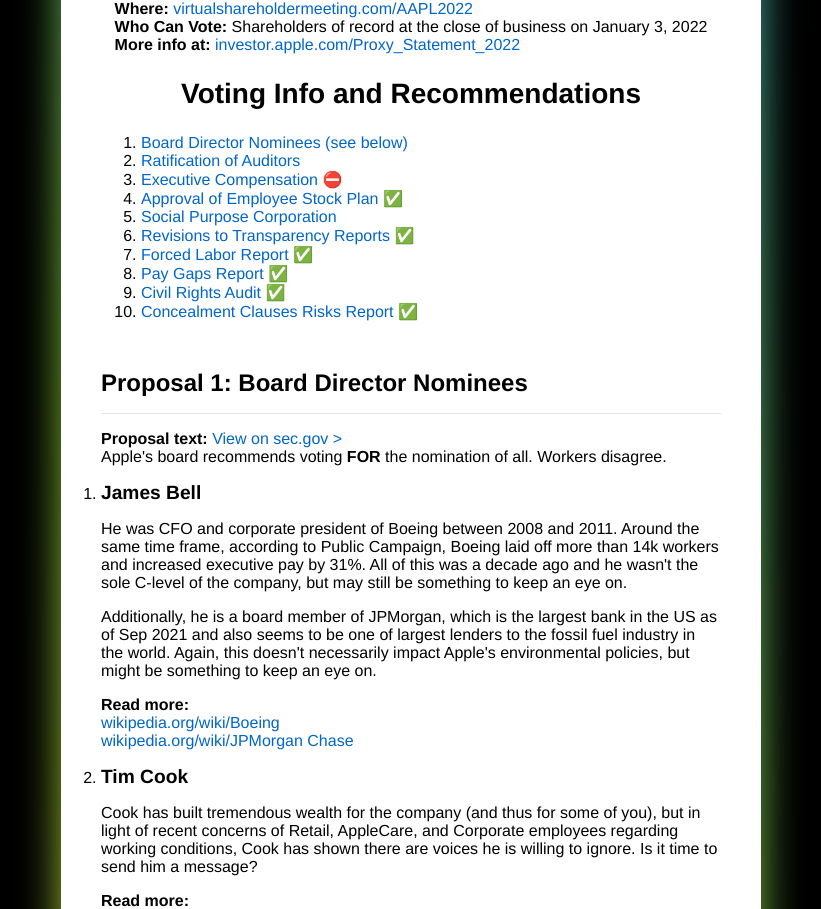
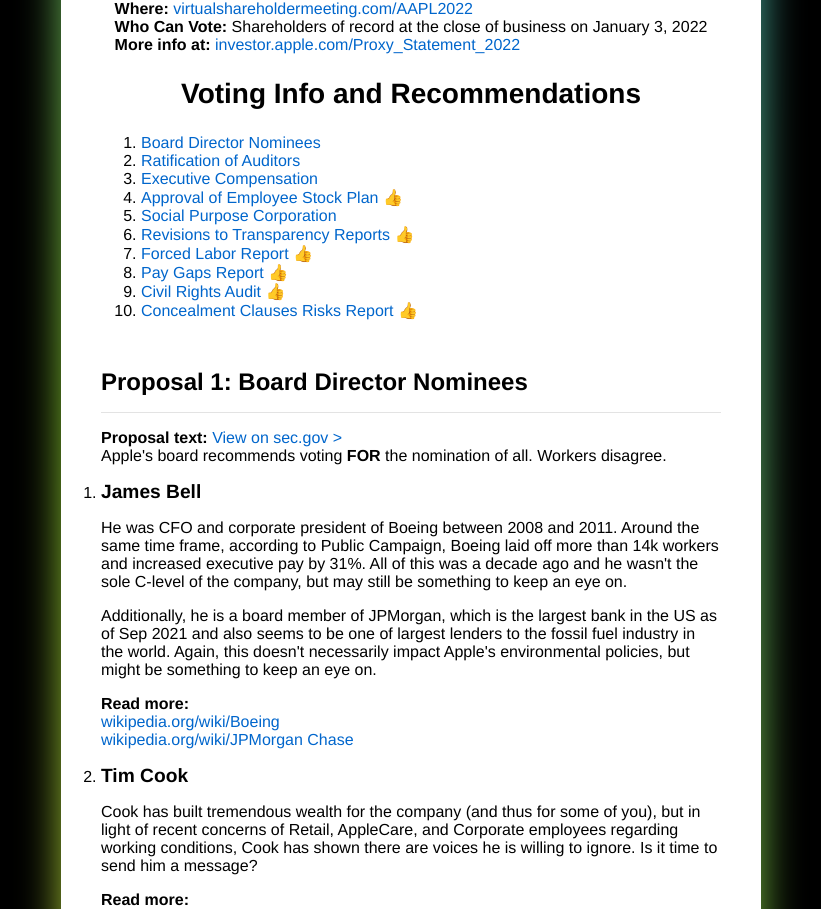
Before and after one commit to cherscarlett/apple-together, a Next.js app: page /shareholders in a window 1280 px wide. Shown: the part 810-1719 px from the top of the page, without its empty margins (229-1050 px from the left). Built offline with nearby package versions, Linux system fonts and the light colour scheme.

Commit message:
preview FORs

```diff
--- a/pages/shareholders.js
+++ b/pages/shareholders.js
@@ -45,16 +45,16 @@
           </p>
           <h4>Voting Info and Recommendations</h4>
           <ol>
-            <li><a href="#1">Board Director Nominees (see below)</a></li>
-            <li><a href="#2">Ratification of Auditors</a></li>
-            <li><a href="#3">Executive Compensation ⛔</a></li>
-            <li><a href="#4">Approval of Employee Stock Plan ✅</a></li>
-            <li><a href="#5">Social Purpose Corporation</a></li>
-            <li><a href="#6">Revisions to Transparency Reports ✅</a></li>
-            <li><a href="#7">Forced Labor Report ✅</a></li>
-            <li><a href="#8">Pay Gaps Report ✅</a></li>
-            <li><a href="#9">Civil Rights Audit ✅</a></li>
-            <li><a href="#10">Concealment Clauses Risks Report ✅</a></li>
+            <li><a href="#1">Board Director Nominees </a></li>
+            <li><a href="#2">Ratification of Auditors </a></li>
+            <li><a href="#3">Executive Compensation </a></li>
+            <li><a href="#4">Approval of Employee Stock Plan 👍</a></li>
+            <li><a href="#5">Social Purpose Corporation </a></li>
+            <li><a href="#6">Revisions to Transparency Reports 👍</a></li>
+            <li><a href="#7">Forced Labor Report 👍</a></li>
+            <li><a href="#8">Pay Gaps Report 👍</a></li>
+            <li><a href="#9">Civil Rights Audit 👍</a></li>
+            <li><a href="#10">Concealment Clauses Risks Report 👍</a></li>
           </ol>
           <ul>
             <li>
```
